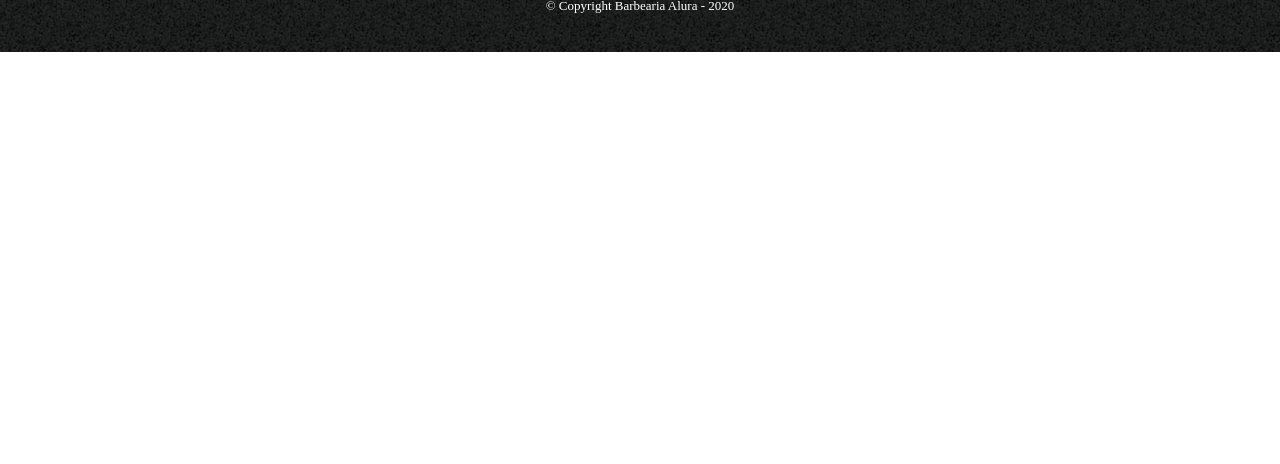
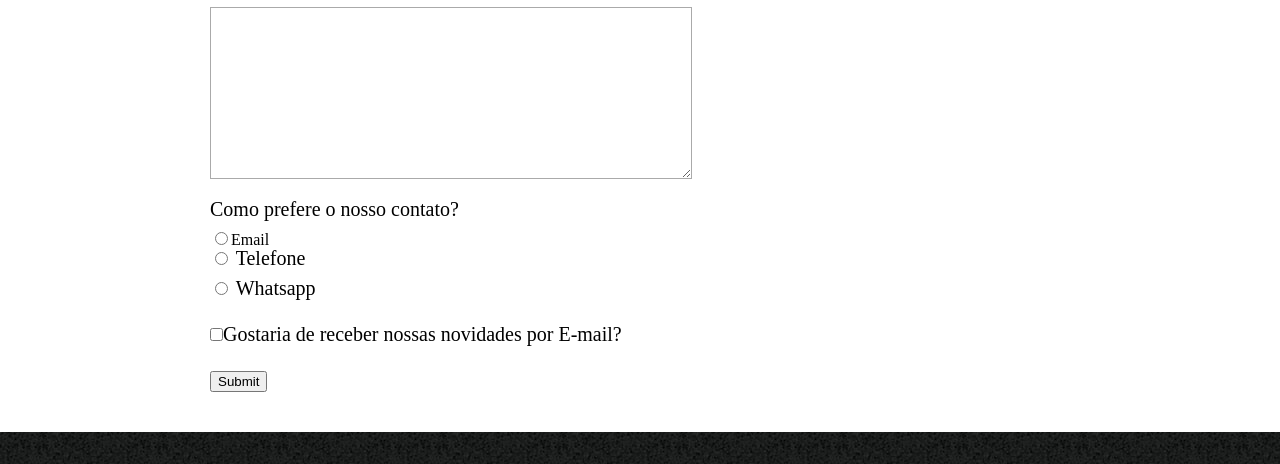
Before and after one commit to PedroRicardoAlmeida/HTML-CSS-ALURA, a plain HTML site: page Main/contato.html in a window 1280 px wide. Shown: the part 623-1087 px from the top of the page. Before the commit the page ends 800 px from the top, so only its background shows below. Drawn offline with Linux system fonts and the light colour scheme.

Commit message:
Meio da aula 3 curso 3

```diff
--- a/Main/contato.html
+++ b/Main/contato.html
@@ -22,7 +22,33 @@
 			</div>
         </header>
         <main>
-            teste
+			<form>
+				<label for="nomesobrenome">Nome e sobrenome</label>
+				<input type="text" id="nomesobrenome" class="input-padrao">
+
+				<label for="email">E-mail</label>
+				<input type="text" id="email" class="input-padrao">
+
+				<label for="telefone">Telefone</label>
+				<input type="text" id="telefone" class="input-padrao">
+
+				<label for="mensagem">Mensagem</label>
+				<textarea cols="70" rows="10" id="mensagem" class="input-padrao"></textarea>
+
+				<div>
+				<p>Como prefere o nosso contato?</p>
+
+				<label for="radio-email"></label><input type="radio" name="contato" value="Email" id="radio-email">Email</label>
+
+				<label for="radio-telefone"><input type="radio" name="contato" value="Telefone" id="radio-telefone">
+					Telefone</label>
+
+				<label for="radio-whatsapp"><input type="radio" name="contato" value="Whatsapp" id="radio-whatsapp"> Whatsapp</label>
+				</div>
+
+				<label for="check"><input type="checkbox" id="check" class="checkbox">Gostaria de receber nossas novidades por E-mail?</label></label>
+				<input type="submit">
+			</form>
         </main>
         <footer>
 			<img src="logo-branco.png">
--- a/Main/style.css
+++ b/Main/style.css
@@ -155,3 +155,29 @@ td, th {
 	border: 1px solid #000000;
 	padding: 5px 20px;
 }
+
+main {
+	width: 940px;
+	margin: 0 auto;
+}
+
+form {
+	margin: 40px;
+}
+
+form label, form p{
+	display: block;
+	font-size: 20px;
+	margin: 0 0 10px;
+}
+
+.input-padrao{
+	display: block;
+	margin: 0 0 20px;
+	padding: 10px 25px;
+	width: 50%;
+}
+
+.checkbox{
+	margin: 20px 0;
+}
```
